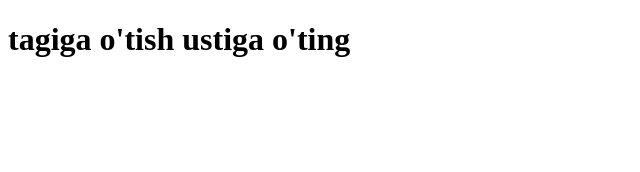
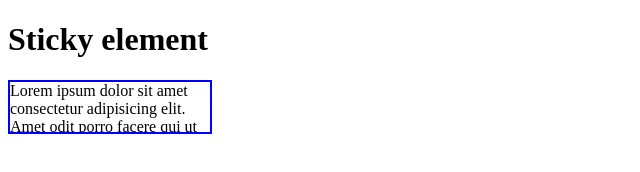
Before and after one commit to TeacherShoxrux/html-css-basic-project, a plain HTML site: page main.html in a window 1280 px wide. Shown: the whole page, without its empty margins (0-640 px from the left). Drawn offline with Linux system fonts and the light colour scheme.

```diff
--- a/main.html
+++ b/main.html
@@ -5,18 +5,25 @@
     <meta name="viewport" content="width=device-width, initial-scale=1.0">
     <title>Asosiy qism</title>
     <style>
-       .btn:hover{
-           background-color: royalblue;
-           color: wheat;
-       }
-       .btn:active{
-         background-color: red;
-
-       }
+      .sticky-box {
+        top: 20px;
+        width: 200px;
+        height: 50px;
+        border: 2px solid blue;
+        overflow: auto;
+      }
 
     </style>
 </head>
 <body>
-   <h1 class="btn"> tagiga o'tish ustiga o'ting</h1>
+   <h1>Sticky element</h1>
+   <div class="sticky-box">
+  Lorem ipsum dolor sit amet consectetur adipisicing elit. Amet odit porro facere qui ut architecto suscipit voluptatem! Numquam aliquam pariatur, aspernatur voluptatem, error, temporibus delectus architecto dignissimos amet quo dolore!
+  Lorem ipsum dolor sit amet consectetur, adipisicing elit. Est laborum quo nam soluta, repellendus rerum vel deleniti pariatur temporibus, ex quos? Possimus hic ab a animi ipsam ad, cupiditate natus!
+  Lorem ipsum dolor sit amet consectetur adipisicing elit. Saepe iste illo dolore dolores. Amet mollitia dolore deserunt reiciendis quod voluptatibus corrupti harum dicta quis facilis, eaque esse in, alias ipsam.
+  Lorem ipsum dolor sit amet consectetur, adipisicing elit. Harum commodi dolorem, repellendus, molestiae fuga doloribus eos totam beatae dicta reiciendis ipsum, earum esse labore quisquam libero neque? Exercitationem, maiores harum.
+  </div>
+
+
 </body>
 </html>
```
Also changed, not shown: css/main.css (+8 -0 lines), index.html (+5 -3 lines).
